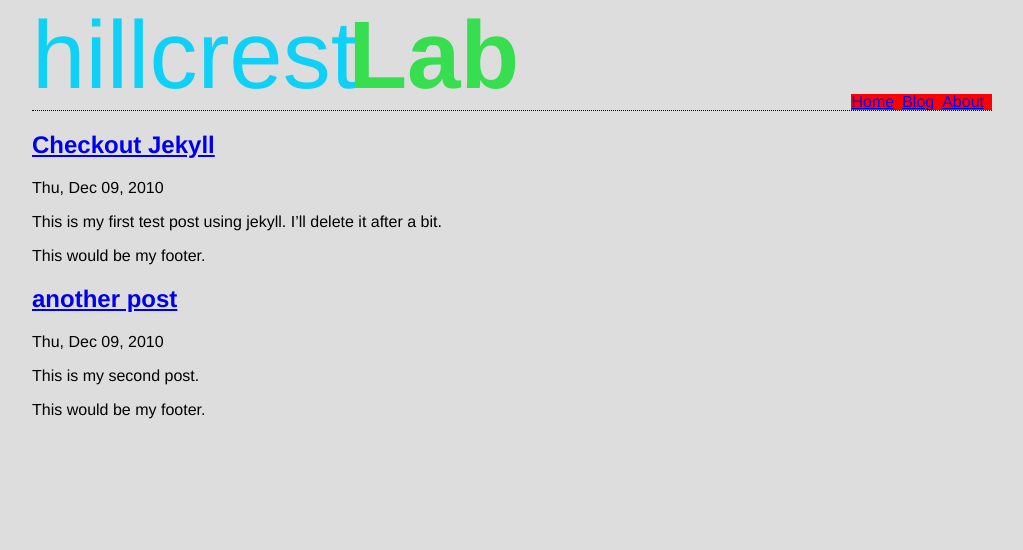
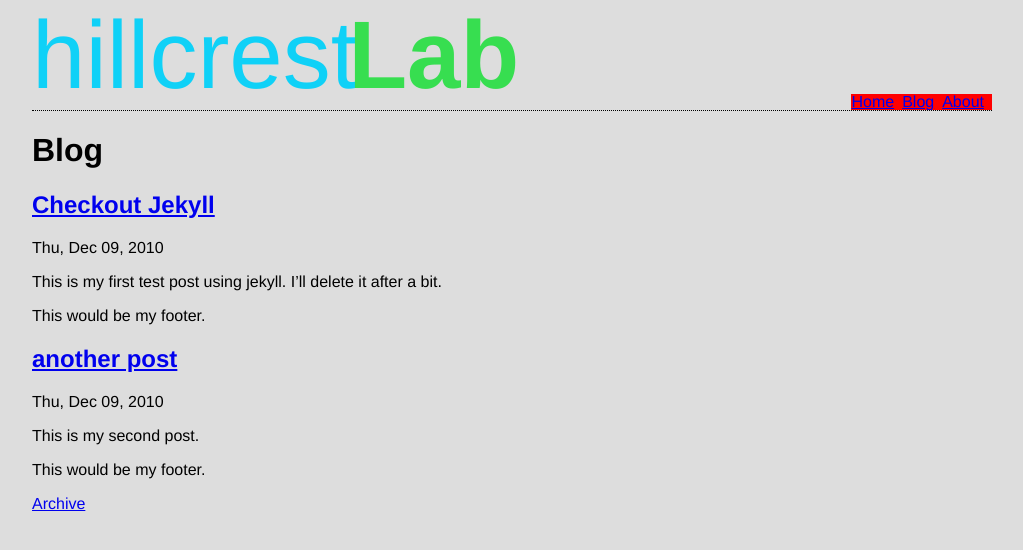
Before and after one commit to derrickj/hillcrestlab.com, a Jekyll site: the page built from blog.html, in a window 1280 px wide. Shown: the top 550 px of the page, without its empty margins (128-1151 px from the left). Built offline with Jekyll 4.4.1, drawn with Linux system fonts in a browser that asks for light colours; Markdown is read by kramdown in place of the engine named in the settings.

```diff
--- a/blog.html
+++ b/blog.html
@@ -2,7 +2,8 @@
 layout: base
 title: Blog
 ---
-{% for post in site.posts %}
+<h1>Blog</h1>
+{% for post in site.posts limit:10 %}
 <article id="{{ post.id }}">
 <h2><a href="{{ post.url }}">{{ post.title }}</a></h2>
 <span class="date">{{ post.date | date: '%a, %b %d, %Y'}}</span>
@@ -10,3 +11,5 @@ title: Blog
 <p>This would be my footer.</p>
 </article>
 {% endfor %}
+
+<div id="next"><a href="/archive.html">Archive</a></div>
```
